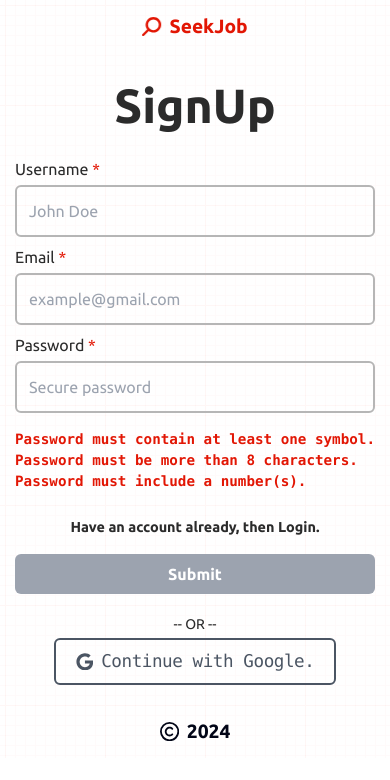
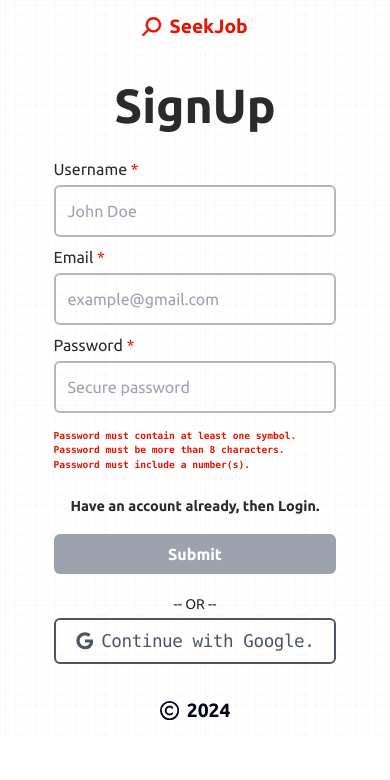
Before and after one commit to fisayo-dev/SeekJob, a React (Vite) app in the folder SeekJob/: page /signup in a window 390 px wide. Shown: the top 780 px of the page. Built offline with nearby package versions, Linux system fonts and the light colour scheme.

Commit message:
Added changes

```diff
--- a/SeekJob/src/pages/AppPages/SignUp.jsx
+++ b/SeekJob/src/pages/AppPages/SignUp.jsx
@@ -89,8 +89,8 @@ const SignUp = () => {
       </NavLink>
       <div className="py-5 grid">
         <h1 className="text-5xl font-bold  my-2 text-center">SignUp</h1>
-        <div className="mt-5 grid gap-5 m-auto justify-center">
-          <form action="" className="grid gap-2 items-center">
+        <div className="mt-5 grid gap-5 m-auto">
+          <form action="" className="grid gap-2">
             <div className="grid gap-1">
               <label htmlFor="" className="required">
                 Username
@@ -133,7 +133,7 @@ const SignUp = () => {
                 }}
               />
               </div>
-              <div className="my-2 text-[0.89rem] font-bold">
+              <div className="my-2 text-[0.6rem] md:text-[0.89rem] font-bold">
                 <pre
                   className={`${symblValid ? "app-success" : "app-text-color"}`}
                 >
```
